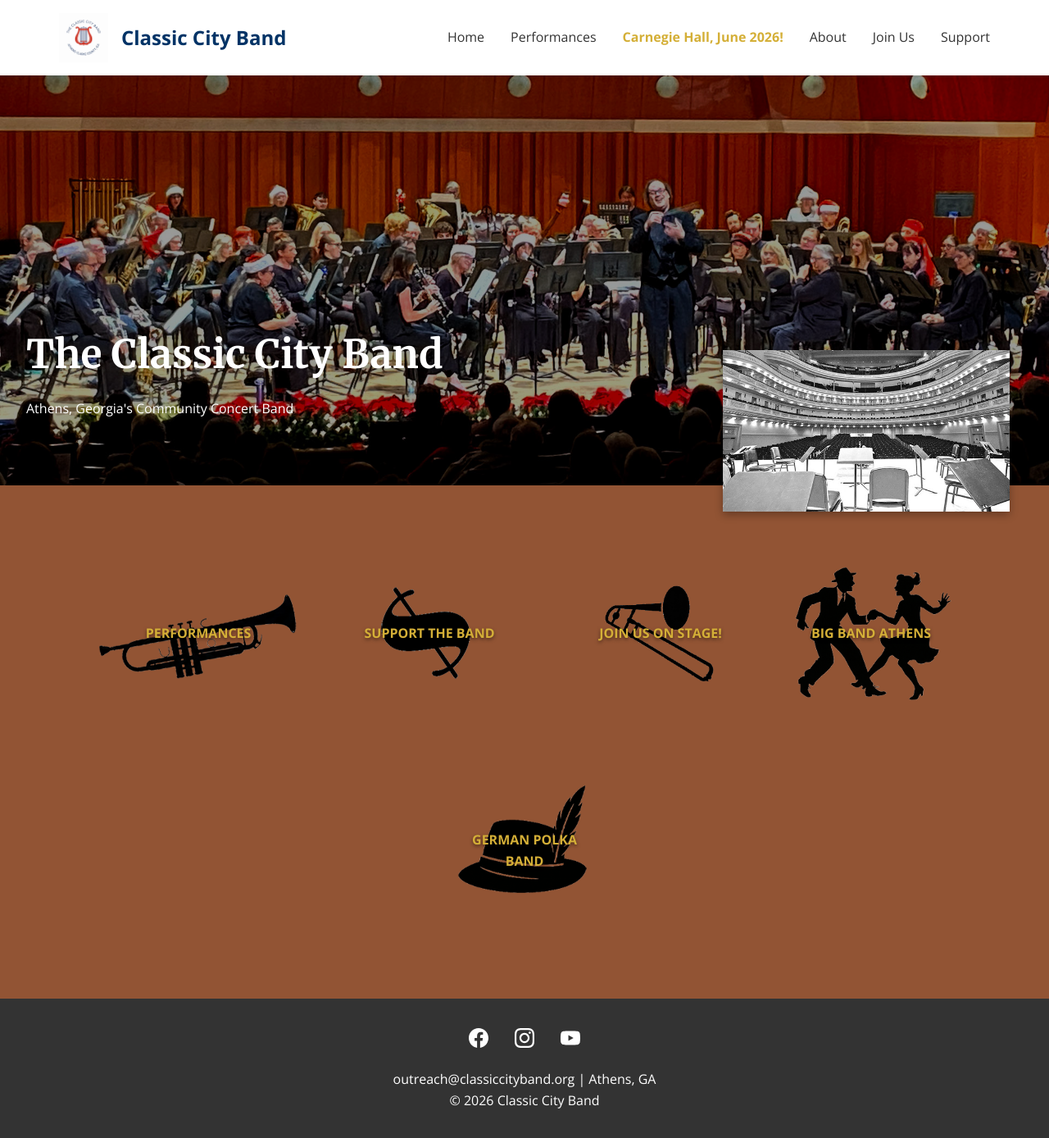
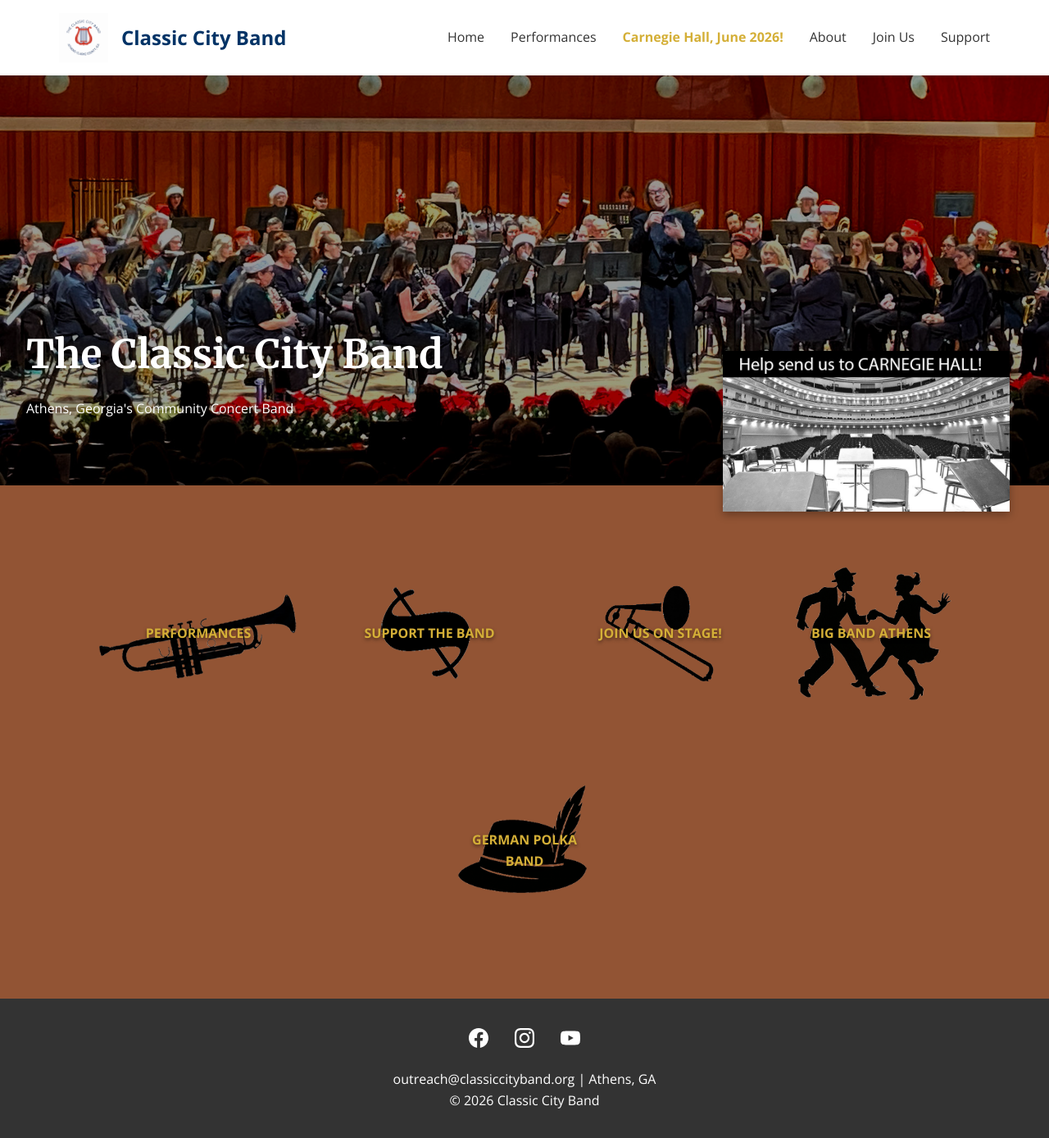
Before and after one commit to webmasterCCB/CCBwebsite, a Jekyll site: the page built from index.html, in a window 1280 px wide and 1388 px high. Shown: the whole window at 82% size. Built offline with Jekyll 4.4.1, drawn with Linux system fonts in a browser that asks for light colours.

Commit message:
Update index.html

```diff
--- a/index.html
+++ b/index.html
@@ -7,7 +7,7 @@ title: Home
   <h1>The Classic City Band</h1>
   <p>Athens, Georgia's Community Concert Band</p>
 <a href="/CCBwebsite/carnegie-hall" class="carnegie-badge">
-  <img src="/CCBwebsite/assets/images/carnegieWebsm.jpg" alt="Carnegie Hall 2026">
+  <img src="/CCBwebsite/assets/images/carnegieWeb.jpg" alt="Carnegie Hall 2026">
 </a>
 </section>
 
```
